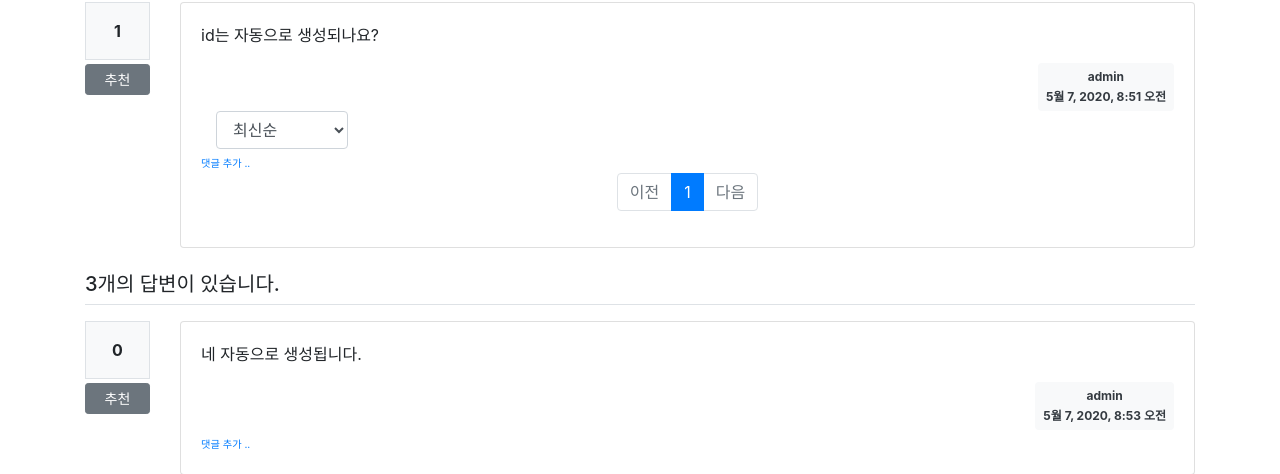
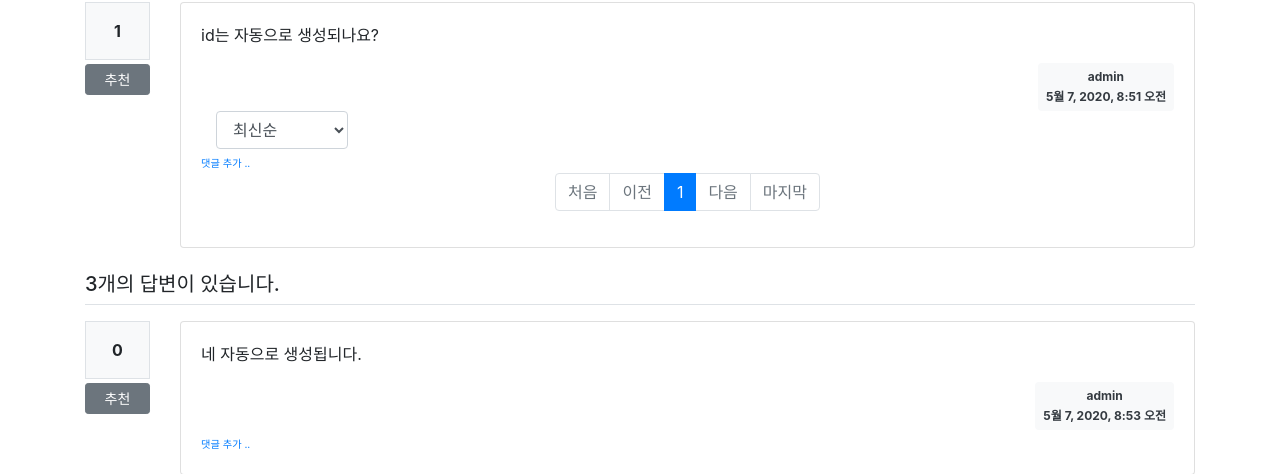
Before and after one commit to pydonut/adonut, a Django app: page /pybo/2/ in a window 1280 px wide. Shown: the part 142-616 px from the top of the page. Run offline with Django 3.2, Linux system fonts and the light colour scheme; data comes from the database, SQL or seed files in the repository; both versions use the stored data as it was after the commit; some libraries are stand-ins or nearby versions.

Commit message:
질문 댓글 페이징->처음, 마지막 기능 구현

```diff
--- a/pybo/views/base_views.py
+++ b/pybo/views/base_views.py
@@ -57,8 +57,9 @@ def detail(request, question_id):
         comment_list = Comment.objects.filter(question=question).order_by('-create_date')
 
     # 페이징처리
-    paginator = Paginator(comment_list, 3)  # 페이지당 10개씩 보여주기
+    paginator = Paginator(comment_list, 3)  # 페이지당 3개씩 보여주기
     page_obj = paginator.get_page(page)
-
-    context = {'question': question, 'comment_list': page_obj, 'so': so}
+    # 마지막 페이지 번호 계산
+    last_page = paginator.count // 3 + 1 if (paginator.count % 3) else paginator.count // 3
+    context = {'question': question, 'comment_list': page_obj, 'so': so, 'last_page': last_page}
     return render(request, 'pybo/question_detail.html', context)
--- a/templates/pybo/question_detail.html
+++ b/templates/pybo/question_detail.html
@@ -90,9 +90,15 @@
                         <!-- 이전페이지 -->
                         {% if comment_list.has_previous %}
                         <li class="page-item">
+                            <a class="page-link" href="?page=1">처음</a>
+                        </li>
+                        <li class="page-item">
                             <a class="page-link" href="?page={{ comment_list.previous_page_number }}">이전</a>
                         </li>
                         {% else %}
+                        <li class="page-item disabled">
+                            <a class="page-link" tabindex="-1" aria-disabled="true" href="#">처음</a>
+                        </li>
                         <li class="page-item disabled">
                             <a class="page-link" tabindex="-1" aria-disabled="true" href="#">이전</a>
                         </li>
@@ -116,9 +122,15 @@
                         <li class="page-item">
                             <a class="page-link" href="?page={{ comment_list.next_page_number }}">다음</a>
                         </li>
+                        <li class="page-item">
+                            <a class="page-link" href="?page={{ last_page }}">마지막</a>
+                        </li>
                         {% else %}
                         <li class="page-item disabled">
                             <a class="page-link" tabindex="-1" aria-disabled="true" href="#">다음</a>
+                        </li>
+                        <li class="page-item disabled">
+                            <a class="page-link" tabindex="-1" aria-disabled="true" href="#">마지막</a>
                         </li>
                         {% endif %}
                     </ul>
```
Also changed, not shown: db.sqlite3.
